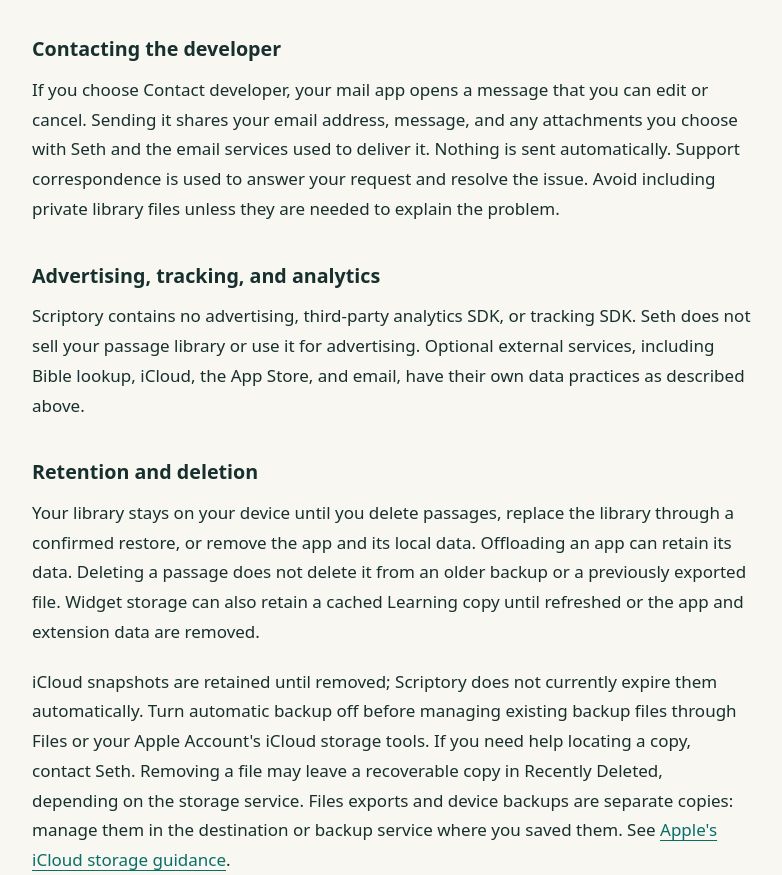
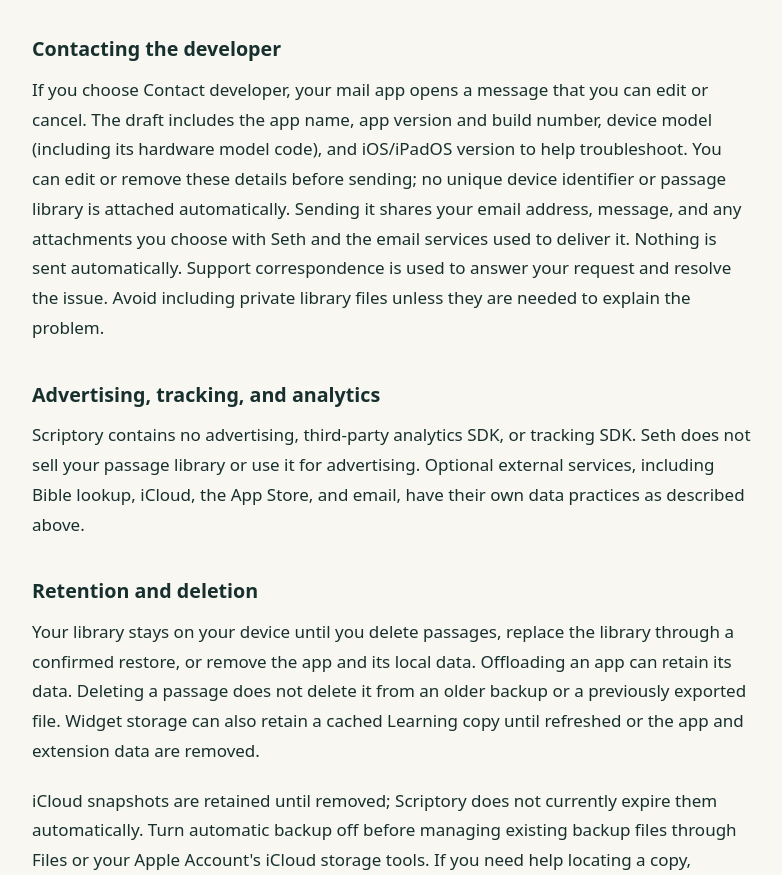
Before and after one commit to flipman/scriptory-support, a plain HTML site: page privacy.html in a window 1280 px wide. Shown: the part 2114-2989 px from the top of the page, without its empty margins (186-968 px from the left). Drawn offline with Linux system fonts and the light colour scheme.

Commit message:
Explain editable app and device details in support email drafts

```diff
--- a/privacy.html
+++ b/privacy.html
@@ -15,7 +15,7 @@
 <p>Optional tips are processed by Apple&#x27;s in-app purchase system. Scriptory receives transaction information needed to verify and acknowledge a tip, and keeps acknowledged transaction identifiers on your device to avoid handling the same transaction twice. Scriptory does not receive your payment card number or Apple Account password and does not send purchase receipts to a developer-operated server. Apple handles payment records under its own policies. Tips do not unlock features, and you may tip more than once.</p>
 <p>Reminders use the device&#x27;s local notification system. They contain a general invitation to review, not your saved passage text. You can change or turn them off in Scriptory and manage notification permission in your device&#x27;s Settings. Rating links open Apple&#x27;s App Store.</p>
 <h2>Contacting the developer</h2>
-<p>If you choose Contact developer, your mail app opens a message that you can edit or cancel. Sending it shares your email address, message, and any attachments you choose with Seth and the email services used to deliver it. Nothing is sent automatically. Support correspondence is used to answer your request and resolve the issue. Avoid including private library files unless they are needed to explain the problem.</p>
+<p>If you choose Contact developer, your mail app opens a message that you can edit or cancel. The draft includes the app name, app version and build number, device model (including its hardware model code), and iOS/iPadOS version to help troubleshoot. You can edit or remove these details before sending; no unique device identifier or passage library is attached automatically. Sending it shares your email address, message, and any attachments you choose with Seth and the email services used to deliver it. Nothing is sent automatically. Support correspondence is used to answer your request and resolve the issue. Avoid including private library files unless they are needed to explain the problem.</p>
 <h2>Advertising, tracking, and analytics</h2>
 <p>Scriptory contains no advertising, third-party analytics SDK, or tracking SDK. Seth does not sell your passage library or use it for advertising. Optional external services, including Bible lookup, iCloud, the App Store, and email, have their own data practices as described above.</p>
 <h2>Retention and deletion</h2>
```
